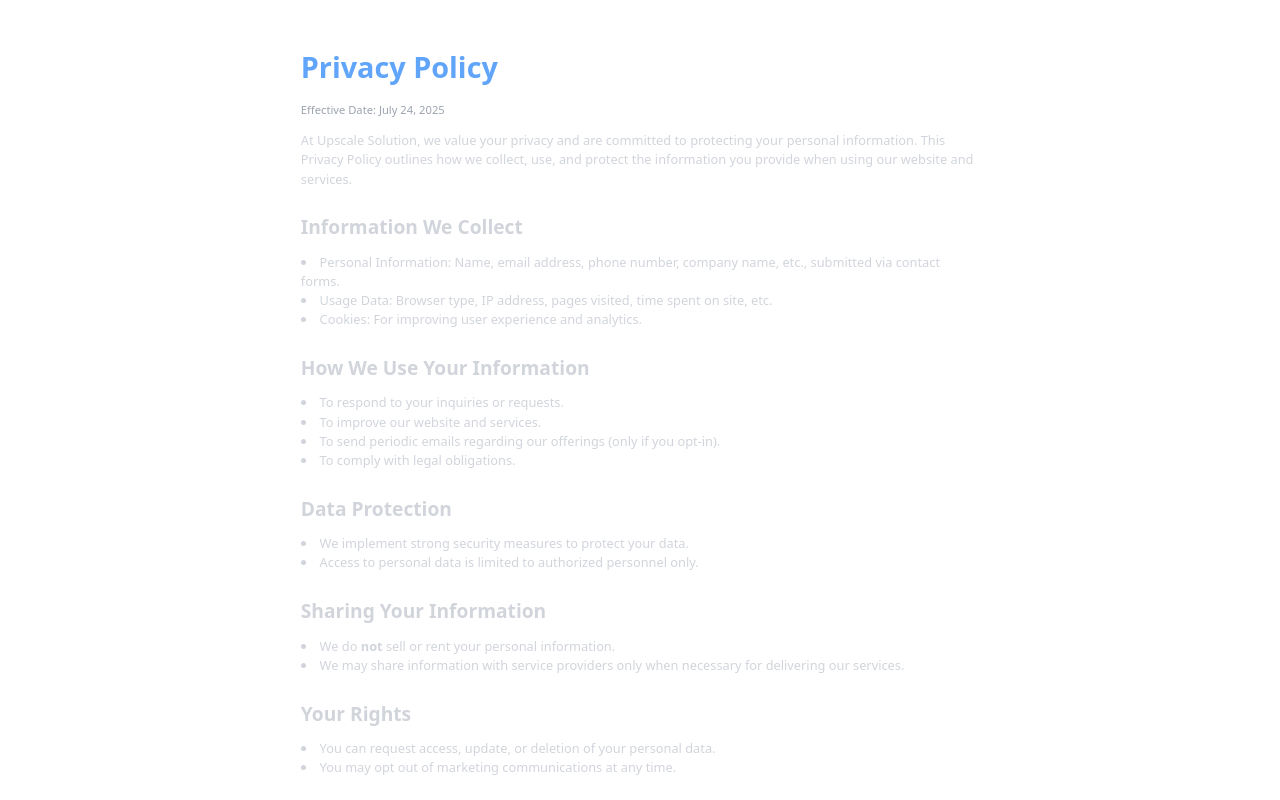
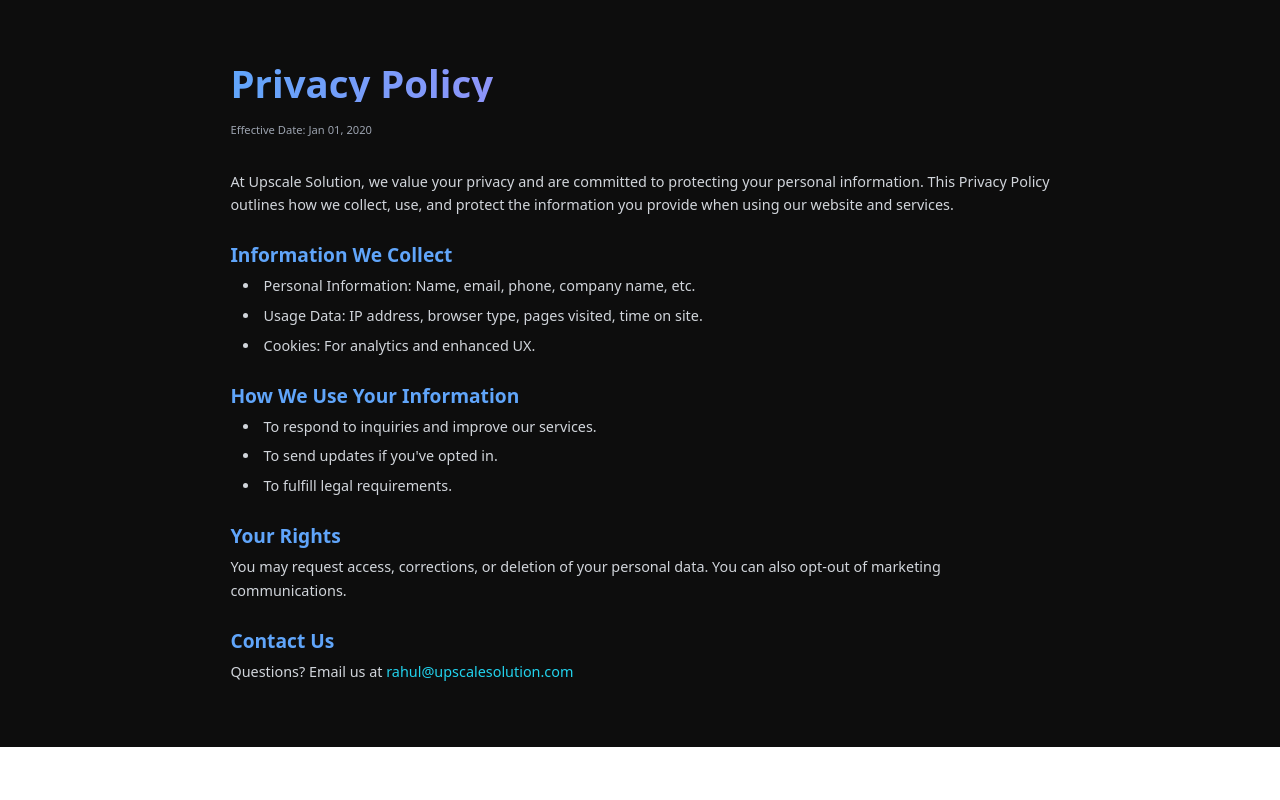
Before and after one commit to CSNET-OF-RAHUL/upscale-solution-website, a Next.js app in the folder Upscale_Dev/: page /privacy-policy in a window 1280 px wide. Shown: the top 800 px of the page. Built offline with nearby package versions, Linux system fonts and the light colour scheme.

Commit message:
Update page.tsx

```diff
--- a/Upscale_Dev/app/privacy-policy/page.tsx
+++ b/Upscale_Dev/app/privacy-policy/page.tsx
@@ -1,53 +1,53 @@
-// app/privacy-policy/page.tsx
+'use client';
+import Link from 'next/link';
+
 export default function PrivacyPolicy() {
   return (
-    <div className="max-w-4xl mx-auto px-6 py-16 text-gray-300">
-      <h1 className="text-4xl font-bold mb-6 text-blue-400">Privacy Policy</h1>
-      <p className="mb-4 text-sm text-gray-400">Effective Date: July 24, 2025</p>
+    <section className="min-h-screen w-full bg-[#0d0d0d] text-gray-300 py-20 px-6">
+      <div className="max-w-5xl mx-auto">
+        <h1 className="text-4xl sm:text-5xl font-bold text-transparent bg-clip-text bg-gradient-to-r from-blue-400 via-violet-400 to-cyan-400 mb-6">
+          Privacy Policy
+        </h1>
+        <p className="text-sm text-gray-400 mb-10">Effective Date: Jan 01, 2020</p>
 
-      <p className="mb-6">
-        At Upscale Solution, we value your privacy and are committed to protecting your personal information.
-        This Privacy Policy outlines how we collect, use, and protect the information you provide when using our website and services.
-      </p>
+        <div className="space-y-8 text-lg leading-relaxed">
+          <p>
+            At Upscale Solution, we value your privacy and are committed to protecting your personal information. This Privacy Policy outlines how we collect, use, and protect the information you provide when using our website and services.
+          </p>
 
-      <h2 className="text-2xl font-semibold mt-8 mb-4">Information We Collect</h2>
-      <ul className="list-disc list-inside mb-6">
-        <li>Personal Information: Name, email address, phone number, company name, etc., submitted via contact forms.</li>
-        <li>Usage Data: Browser type, IP address, pages visited, time spent on site, etc.</li>
-        <li>Cookies: For improving user experience and analytics.</li>
-      </ul>
+          <div>
+            <h2 className="text-2xl font-semibold text-blue-400 mb-2">Information We Collect</h2>
+            <ul className="list-disc list-inside pl-4 space-y-2">
+              <li>Personal Information: Name, email, phone, company name, etc.</li>
+              <li>Usage Data: IP address, browser type, pages visited, time on site.</li>
+              <li>Cookies: For analytics and enhanced UX.</li>
+            </ul>
+          </div>
 
-      <h2 className="text-2xl font-semibold mt-8 mb-4">How We Use Your Information</h2>
-      <ul className="list-disc list-inside mb-6">
-        <li>To respond to your inquiries or requests.</li>
-        <li>To improve our website and services.</li>
-        <li>To send periodic emails regarding our offerings (only if you opt-in).</li>
-        <li>To comply with legal obligations.</li>
-      </ul>
+          <div>
+            <h2 className="text-2xl font-semibold text-blue-400 mb-2">How We Use Your Information</h2>
+            <ul className="list-disc list-inside pl-4 space-y-2">
+              <li>To respond to inquiries and improve our services.</li>
+              <li>To send updates if you've opted in.</li>
+              <li>To fulfill legal requirements.</li>
+            </ul>
+          </div>
 
-      <h2 className="text-2xl font-semibold mt-8 mb-4">Data Protection</h2>
-      <ul className="list-disc list-inside mb-6">
-        <li>We implement strong security measures to protect your data.</li>
-        <li>Access to personal data is limited to authorized personnel only.</li>
-      </ul>
+          <div>
+            <h2 className="text-2xl font-semibold text-blue-400 mb-2">Your Rights</h2>
+            <p>
+              You may request access, corrections, or deletion of your personal data. You can also opt-out of marketing communications.
+            </p>
+          </div>
 
-      <h2 className="text-2xl font-semibold mt-8 mb-4">Sharing Your Information</h2>
-      <ul className="list-disc list-inside mb-6">
-        <li>We do <strong>not</strong> sell or rent your personal information.</li>
-        <li>We may share information with service providers only when necessary for delivering our services.</li>
-      </ul>
-
-      <h2 className="text-2xl font-semibold mt-8 mb-4">Your Rights</h2>
-      <ul className="list-disc list-inside mb-6">
-        <li>You can request access, update, or deletion of your personal data.</li>
-        <li>You may opt out of marketing communications at any time.</li>
-      </ul>
-
-      <h2 className="text-2xl font-semibold mt-8 mb-4">Changes to This Policy</h2>
-      <p className="mb-6">We reserve the right to update this Privacy Policy. All updates will be posted on this page with a revised effective date.</p>
-
-      <h2 className="text-2xl font-semibold mt-8 mb-4">Contact Us</h2>
-      <p>If you have any questions regarding this policy, please contact us at: <strong>rahul@upscalesolution.com</strong></p>
-    </div>
+          <div>
+            <h2 className="text-2xl font-semibold text-blue-400 mb-2">Contact Us</h2>
+            <p>
+              Questions? Email us at <Link href="mailto:rahul@upscalesolution.com" className="text-cyan-400 hover:underline">rahul@upscalesolution.com</Link>
+            </p>
+          </div>
+        </div>
+      </div>
+    </section>
   );
 }
```
